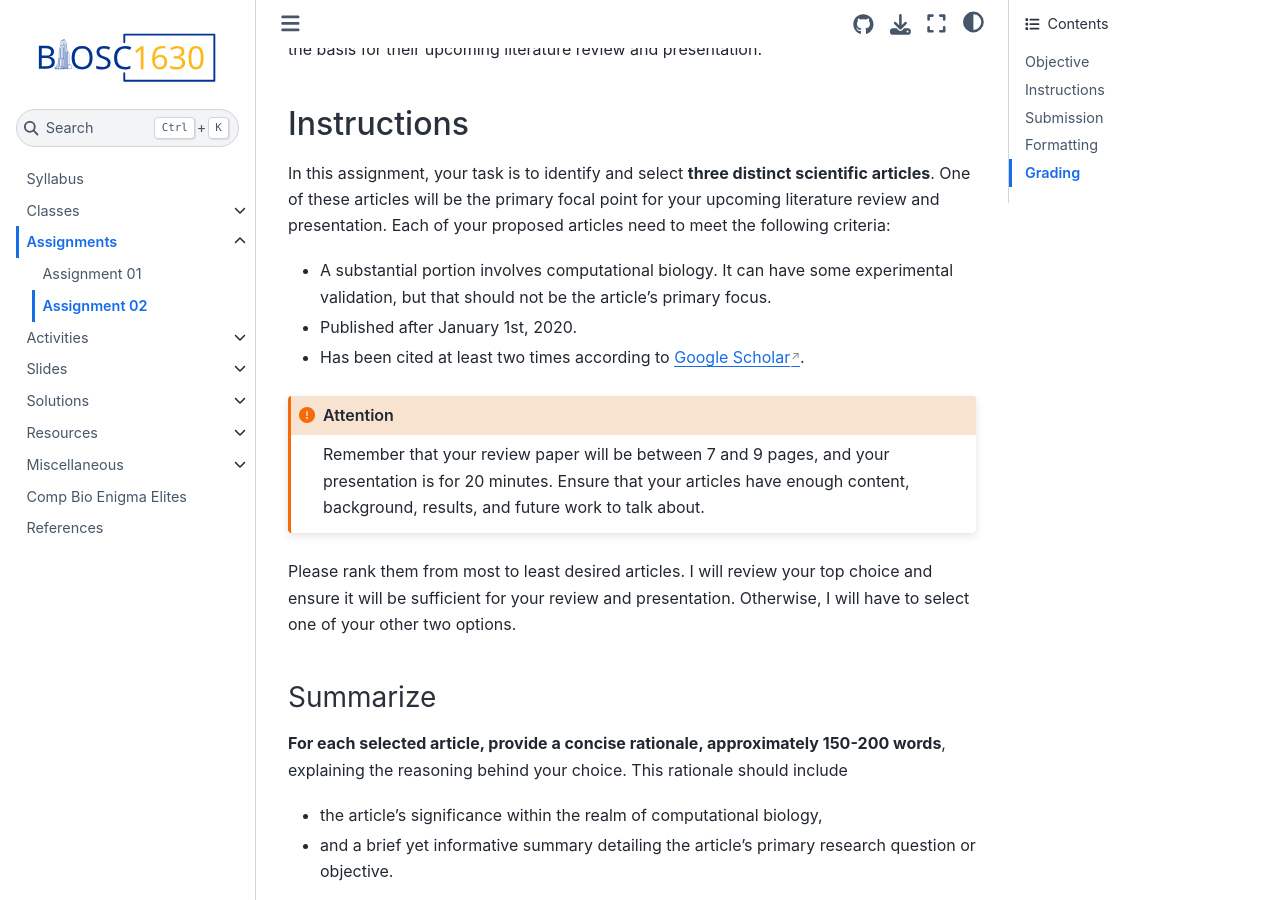
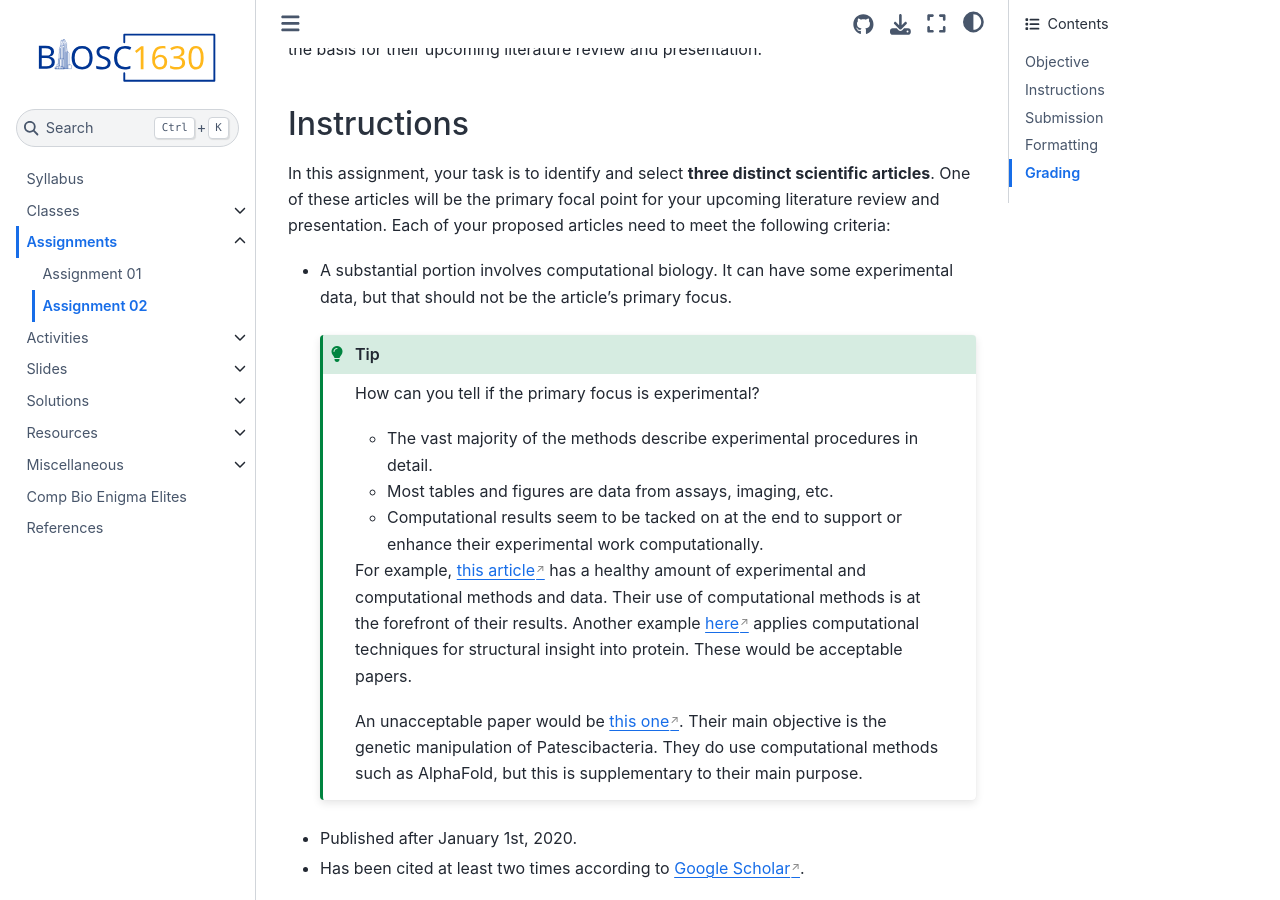
Before and after one commit to oasci/pitt-biosc1630-2023f, a Jupyter Book: the page built from book/assignments/assignment-02.md, in a window 1280 px wide and 900 px high, scrolled down 276 px. Built offline with Jupyter Book 1.0.4 settings and Sphinx 7.4.7 and the Sphinx Book theme 1.1.4, drawn with Linux system fonts in a browser that asks for light colours; pages that are not in the unit, such as notebooks, are missing from menus.

Commit message:
Add more info to paper criteria

```diff
--- a/book/assignments/assignment-02.md
+++ b/book/assignments/assignment-02.md
@@ -18,7 +18,25 @@ One of these articles will be the primary focal point for your upcoming literatu
 Each of your proposed articles need to meet the following criteria:
 
 - A substantial portion involves computational biology.
-  It can have some experimental validation, but that should not be the article's primary focus.
+  It can have some experimental data, but that should not be the article's primary focus.
+
+  :::{tip}
+  How can you tell if the primary focus is experimental?
+
+    - The vast majority of the methods describe experimental procedures in detail.
+    - Most tables and figures are data from assays, imaging, etc.
+    - Computational results seem to be tacked on at the end to support or enhance their experimental work computationally.
+
+  For example, [this article](https://doi.org/10.7554/eLife.88229.2) has a healthy amount of experimental and computational methods and data.
+  Their use of computational methods is at the forefront of their results.
+  Another example [here](https://doi.org/10.7554/eLife.90773.2) applies computational techniques for structural insight into protein.
+  These would be acceptable papers.
+
+  An unacceptable paper would be [this one](https://doi.org/10.1016/j.cell.2023.08.017).
+  Their main objective is the genetic manipulation of Patescibacteria.
+  They do use computational methods such as AlphaFold, but this is supplementary to their main purpose.
+  :::
+
 - Published after January 1st, 2020.
 - Has been cited at least two times according to [Google Scholar](https://scholar.google.com/).
 
```
